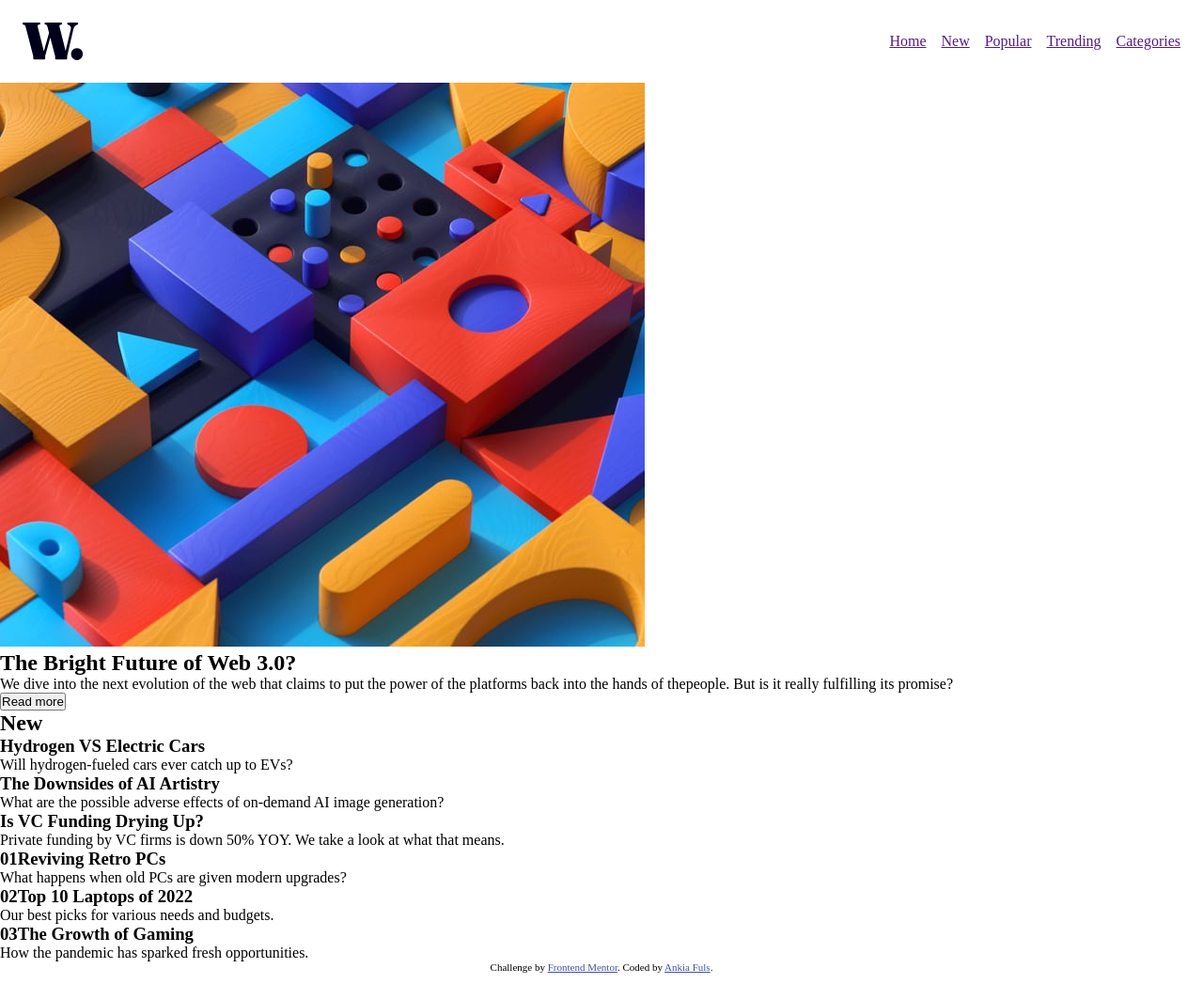
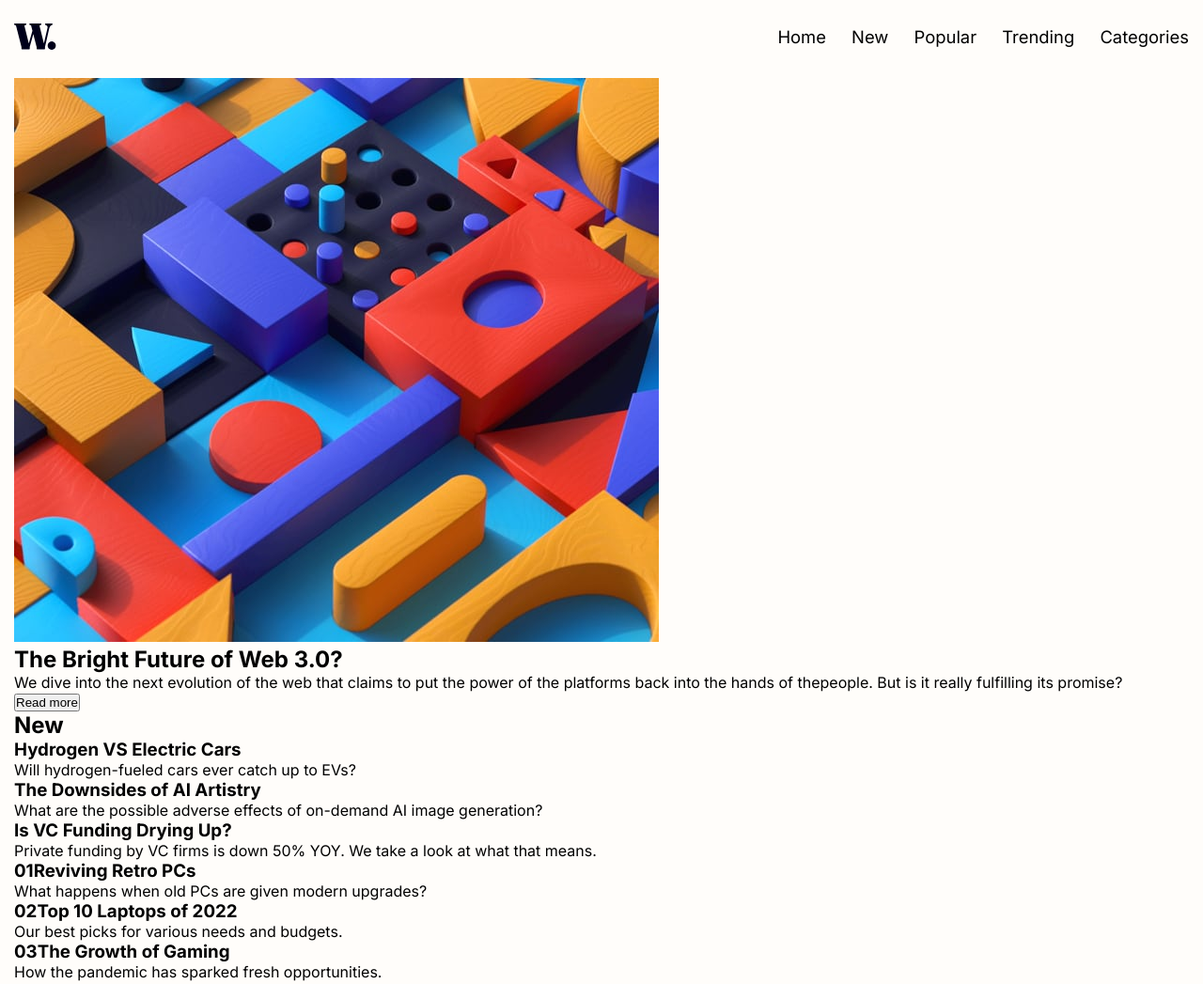
Before and after one commit to Ankia-Fuls/fem-news-homepage, a plain HTML site: page index.html in a window 1280 px wide. Shown: the top 1047 px of the page at 94% size. Drawn offline with Linux system fonts and the light colour scheme.

Commit message:
Updated NavBar CSS for mobile

```diff
--- a/index.html
+++ b/index.html
@@ -14,7 +14,8 @@
 
 <body>
   <header class="navbar">
-    <img src="./assets/images/logo.svg" alt="Web 3.0 Logo, an uppercase W with a fullstop." class="navbar__logo" />
+    <img src="./assets/images/logo.svg" alt="Web 3.0 Logo, an uppercase W with a fullstop." aria-label="Web 3.0"
+      class="navbar__logo" />
     <nav>
       <span id="nav-label" hidden>Navigation</span>
       <button id="btnOpen" class="navbar__open" aria-expanded="false" aria-labelledby="nav-label">
@@ -35,7 +36,7 @@
     </nav>
   </header>
 
-  <main class="page">
+  <main>
     <section class="header" aria-labelledby="main-header">
       <img src="./assets/images/image-web-3-mobile.jpg" alt="Colorful geometric blocks of various shapes intersecting."
         aria-hidden="true" class="header__img">
--- a/styles.scss
+++ b/styles.scss
@@ -1,3 +1,5 @@
+@import url('https://fonts.googleapis.com/css2?family=Inter:ital,opsz,wght@0,14..32,100..900;1,14..32,100..900&display=swap');
+
 :root {
     --soft-orange: hsl(35, 77%, 62%);
     --soft-red: hsl(5, 85%, 63%);
@@ -18,6 +20,9 @@ body {
 
 body {
     font-size: 100%;
+    font-family: "Inter", sans-serif;
+    background-color: var(--off-white);
+    padding: 0.9375rem;
 }
 
 img {
@@ -33,12 +38,15 @@ img {
     }
 }
 
+main {
+    padding-block: 1.25rem;
+}
 
 .navbar {
     display: flex;
     justify-content: space-between;
     align-items: center;
-    padding: 1.5rem;
+    padding-block: 0.625rem;
 
     button {
         background: none;
@@ -50,6 +58,12 @@ img {
             display: none;
         }
 
+    }
+
+    &__open {
+        display: flex;
+        justify-content: center;
+        align-items: center;
     }
 
     &__open[aria-expanded="true"] {
@@ -66,10 +80,10 @@ img {
     &__close {
         display: block;
         margin-inline-start: auto; //aligns the X to the right
-        margin-block-end: 8rem; //moves links down a bit
+        margin-block-end: 5rem; //moves links down a bit
 
         img {
-            width: 2.5rem;
+            width: 2rem;
         }
     }
 
@@ -104,8 +118,8 @@ img {
         padding: 0;
 
         display: flex;
-        align-items: center;
-        gap: 1rem;
+        align-items: left;
+        gap: 1.7rem;
 
         @media only screen and (max-width:500px) {
             flex-direction: column;
@@ -115,4 +129,14 @@ img {
     &__item {
         list-style-type: none;
     }
+
+    &__link {
+        text-decoration: none;
+        color: inherit;
+        font-size: 1.15rem;
+    }
+
+    &__logo {
+        width: 2.8125rem;
+    }
 }
```
Also changed, not shown: css/styles.css, 1 other file.
